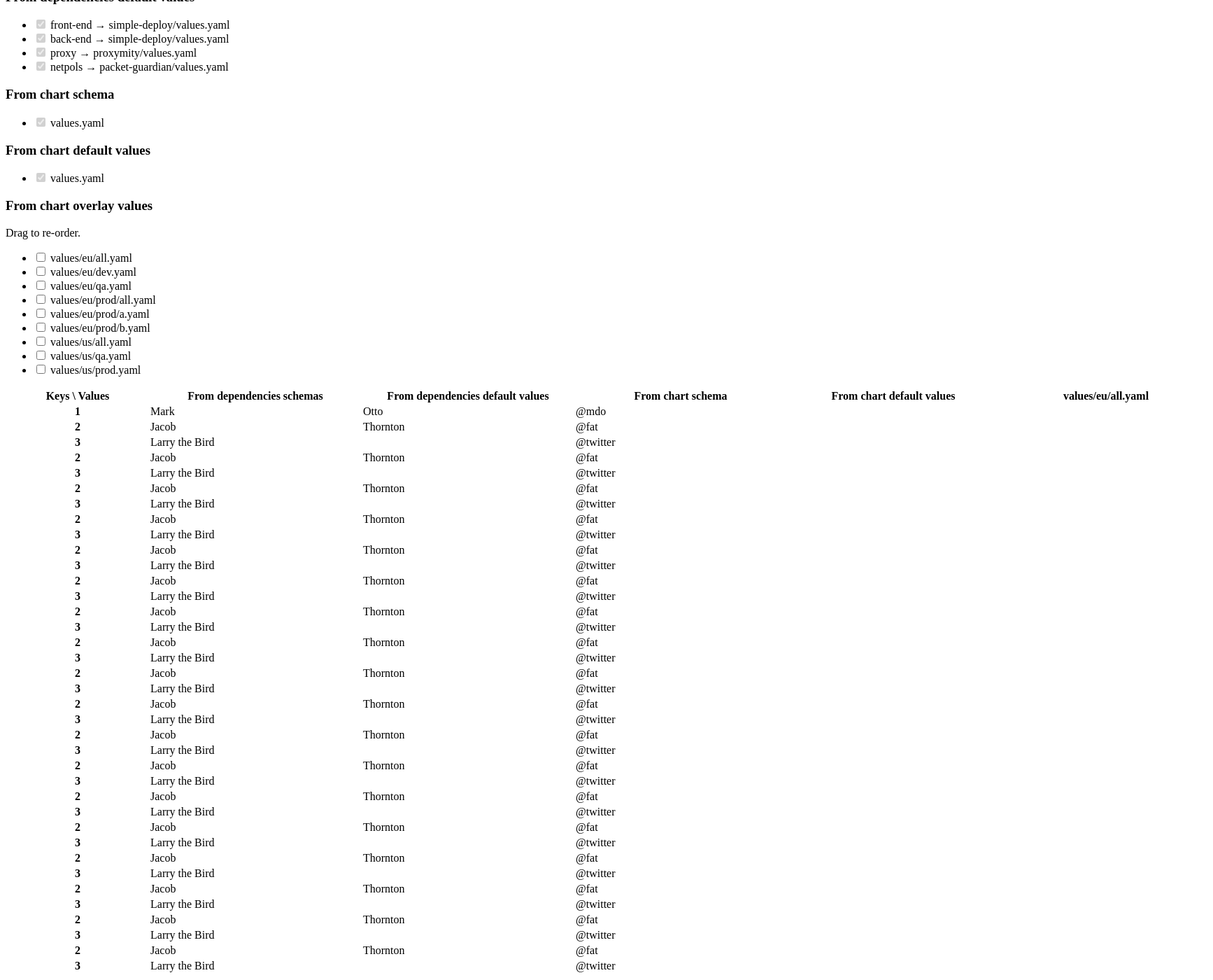
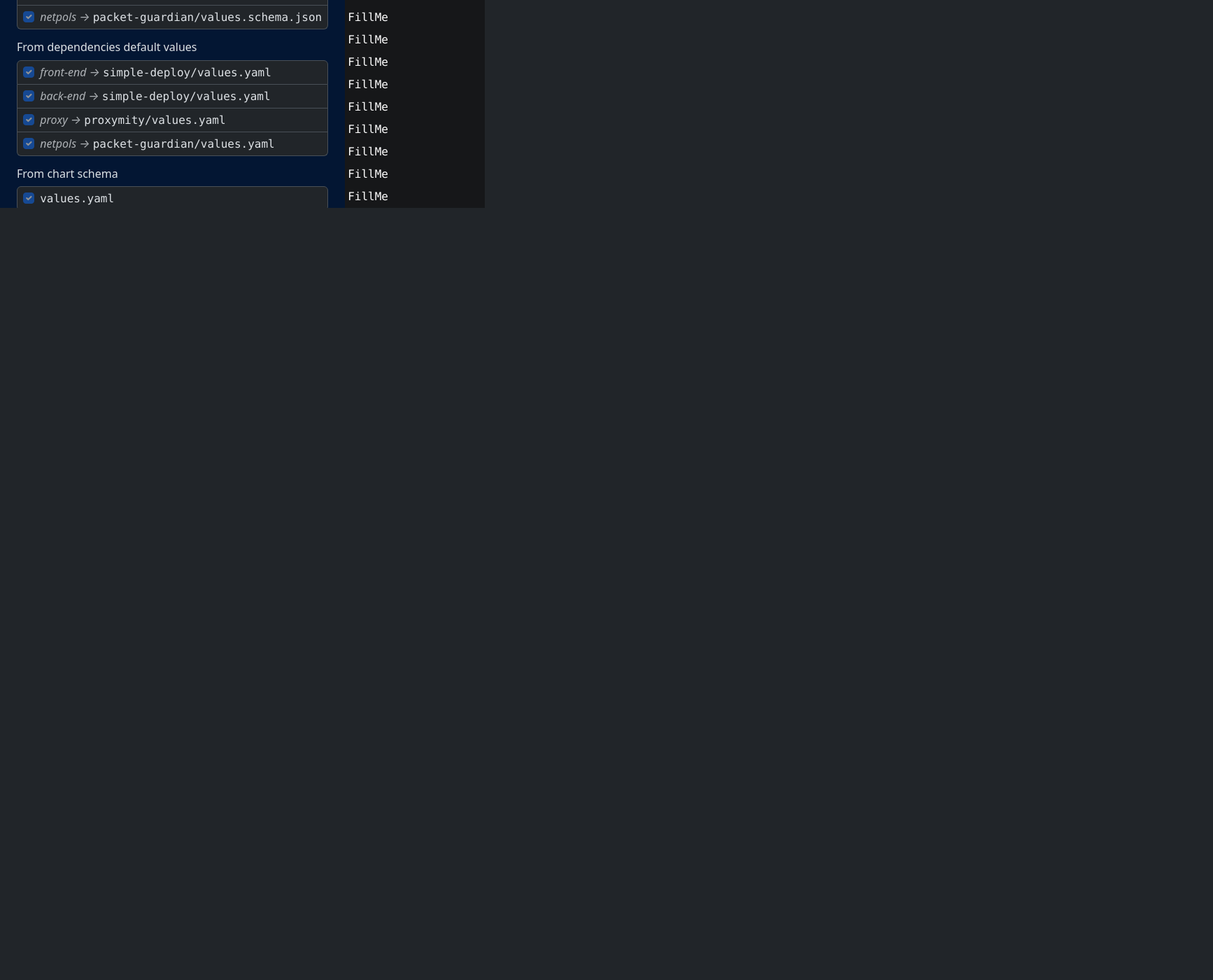
Before and after one commit to martin-deploy-2/helm-table-visualizer, a SvelteKit app: page / in a window 1280 px wide. Shown: the part 503-1903 px from the top of the page at 70% size, 1734 px wide, since content can reach past the window. After the commit the page ends 800 px from the top, so only its background shows below. Built offline with nearby package versions, Linux system fonts and the light colour scheme.

Commit message:
Bootstrap day 2

```diff
--- a/package.json
+++ b/package.json
@@ -14,13 +14,15 @@
 		"format": "prettier --write ."
 	},
 	"dependencies": {
+		"bootstrap": "^5.3.3",
+		"bootstrap-icons": "^1.11.3",
 		"js-yaml": "^4.1.0"
 	},
 	"devDependencies": {
 		"@sveltejs/adapter-auto": "^3.0.0",
 		"@sveltejs/kit": "^2.0.0",
 		"@sveltejs/vite-plugin-svelte": "^3.0.0",
-		"@sveltestrap/sveltestrap": "^6.2.7",
+		"@types/bootstrap": "^5.2.10",
 		"@types/eslint": "^8.56.7",
 		"@types/js-yaml": "^4.0.9",
 		"eslint": "^9.0.0",
--- a/src/app.scss
+++ /dev/null
@@ -1,30 +0,0 @@
-/* 1. Include functions first (so you can manipulate colors, SVGs, calc, etc) */
-@import "bootstrap/scss/functions";
-
-/* 2. Include any default variable overrides here */
-/* ... */
-
-/* 3. Include remainder of required Bootstrap stylesheets (including any separate color mode stylesheets) */
-@import "bootstrap/scss/variables";
-@import "bootstrap/scss/variables-dark";
-
-/* 4. Include any default map overrides here */
-/* ... */
-
-/* 5. Include remainder of required parts */
-@import "bootstrap/scss/maps";
-@import "bootstrap/scss/mixins";
-@import "bootstrap/scss/root";
-
-/* 6. Optionally include any other parts as needed */
-@import "bootstrap/scss/utilities";
-@import "bootstrap/scss/reboot";
-@import "bootstrap/scss/type";
-@import "bootstrap/scss/helpers";
-@import "bootstrap/scss/buttons";
-
-/* 7. Optionally include utilities API last to generate classes based on the Sass map in `_utilities.scss` */
-@import "bootstrap/scss/utilities/api";
-
-/* Add additional custom code here */
-/* ... */
--- a/src/routes/+page.svelte
+++ b/src/routes/+page.svelte
@@ -1,10 +1,25 @@
 <script lang="ts">
-  import { Icon, Styles } from "@sveltestrap/sveltestrap"
+	import { browser } from "$app/environment"
+	import { onMount } from "svelte"
+
+	import "bootstrap/dist/css/bootstrap.css"
+	import "bootstrap-icons/font/bootstrap-icons.css"
+
+	onMount(async () => {
+		if (browser) {
+			const _bootstrap = await import("bootstrap")
+			console.log(_bootstrap)
+		}
+	})
 
 	let darkTheme = true
+
+	$: {
+		if (browser) {
+			document.documentElement.setAttribute("data-bs-theme", darkTheme ? "dark" : "light")
+		}
+	}
 </script>
-
-<Styles theme={darkTheme ? "dark" : "light"} />
 
 <div class="d-flex flex-row vh-100 overflow-hidden">
 	<div class="flex-shrink-0 bg-primary-subtle px-4 py-3 overflow-y-auto">
@@ -120,7 +135,11 @@
 			</li>
 		</ul>
 
-		<h3 class="h6 mt-3 mb-0">From chart overlay values</h3>
+		<h3 class="h6 mt-3 mb-1">From chart overlay values</h3>
+		<label class="form-label mb-0 w-100">
+			<span class="text-body-secondary">Pattern:</span>
+			<input type="search" class="form-control mt-1" placeholder="values/**/*.yaml"/>
+		</label>
 		<p class="text-body-secondary mt-1 mb-2">
 			Drag to re-order.
 		</p>
@@ -185,7 +204,7 @@
 		<table class="table table-sm table-borderless">
 			<thead class="sticky-top">
 				<tr>
-					<th scope="col" class="bg-secondary-subtle text-nowrap text-body-secondary position-sticky start-0" style="min-width: 200px;">Keys \ Values</th>
+					<th scope="col" class="bg-secondary-subtle text-nowrap text-body-secondary position-sticky start-0 text-end" style="min-width: 200px;">Keys \ Values</th>
 					<th scope="col" class="bg-secondary-subtle text-nowrap text-body-secondary" style="min-width: 300px;">From dependencies schemas</th>
 					<th scope="col" class="bg-secondary-subtle text-nowrap text-body-secondary" style="min-width: 300px;">From dependencies default values</th>
 					<th scope="col" class="bg-secondary-subtle text-nowrap text-body-secondary" style="min-width: 300px;">From chart schema</th>
@@ -195,211 +214,128 @@
 			</thead>
 			<tbody>
 				<tr>
-					<th scope="row" class="position-sticky start-0 bg-secondary-subtle">1</th>
-					<td class="bg-primary">Mark</td>
-					<td>Otto</td>
-					<td>@mdo</td>
+					<th scope="row" class="position-sticky start-0 z-2 bg-secondary-subtle font-monospace fw-normal" style="white-space: preserve;">exampleDict</th>
+					<td class="p-0"></td>
+				</tr>
+				<tr>
+					<th scope="row" class="position-sticky start-0 z-2 bg-secondary-subtle font-monospace fw-normal" style="white-space: preserve;">  exampleUndefined</th>
+					<td class="p-0"></td>
+				</tr>
+				<tr>
+					<th scope="row" class="position-sticky start-0 z-2 bg-secondary-subtle font-monospace fw-normal" style="white-space: preserve;">  exampleNull</th>
+					<td class="p-0"></td>
+				</tr>
+				<tr>
+					<th scope="row" class="position-sticky start-0 z-2 bg-secondary-subtle font-monospace fw-normal" style="white-space: preserve;">  exampleBool</th>
+					<td class="p-0">
+						<div class="dropend d-flex flex-row align-items-stretch">
+							<button class="btn btn-secondary btn-sm dropdown-toggle flex-shrink-1 rounded-0 rounded-start" type="button" data-bs-toggle="dropdown" aria-expanded="false">
+								<i class="bi bi-toggles"></i>
+							</button>
+							<ul class="dropdown-menu">
+								<li><button class="dropdown-item px-2 py-1"><i class="bi bi-question-circle me-1"></i> Undefined <span class="text-body-secondary">→ default</span></button></li>
+								<li><button class="dropdown-item px-2 py-1"><i class="bi bi-slash-circle me-1"></i> Null <span class="text-body-secondary">→ delete</span></button></li>
+								<li><button class="dropdown-item px-2 py-1 active"><i class="bi bi-toggles me-1"></i> Boolean</button></li>
+								<li><button class="dropdown-item px-2 py-1"><i class="bi bi-123 me-1"></i> Number</button></li>
+								<li><hr class="dropdown-divider my-2"></li>
+								<li><button class="dropdown-item px-2 py-1"><i class="bi bi-alphabet-uppercase me-1 position-relative"></i> String <span class="text-body-secondary">no quotes</span></button></li>
+								<li><button class="dropdown-item px-2 py-1"><i class="bi bi-alphabet-uppercase me-1 position-relative">
+									<code class="position-absolute top-100 start-100 translate-middle bg-body rounded-circle fw-bolder text-center align-middle fst-normal" style="font-size: 0.6em; margin: -0.5em; 0 0 -0.5em; width: 1.5em; height: 1.5em; line-height: 1.5em;">'</code>
+								</i> String <span class="text-body-secondary"><code>'</code> quotes</span></button></li>
+								<li><button class="dropdown-item px-2 py-1"><i class="bi bi-alphabet-uppercase me-1 position-relative">
+									<code class="position-absolute top-100 start-100 translate-middle bg-body rounded-circle fw-bolder text-center align-middle fst-normal" style="font-size: 0.6em; margin: -0.5em; 0 0 -0.5em; width: 1.5em; height: 1.5em; line-height: 1.5em;">""</code>
+								</i> String <span class="text-body-secondary"><code>"</code> quotes</span></button></li>
+								<li><button class="dropdown-item px-2 py-1"><i class="bi bi-alphabet-uppercase me-1 position-relative">
+									<code class="position-absolute top-100 start-100 translate-middle bg-body rounded-circle fw-bolder text-center align-middle fst-normal" style="font-size: 0.6em; margin: -0.5em; 0 0 -0.5em; width: 1.5em; height: 1.5em; line-height: 1.5em;">|</code>
+								</i> String <span class="text-body-secondary"><code>|</code> block</span></button></li>
+								<li><button class="dropdown-item px-2 py-1"><i class="bi bi-alphabet-uppercase me-1 position-relative">
+									<code class="position-absolute top-100 start-100 translate-middle bg-body rounded-circle fw-bolder text-center align-middle fst-normal" style="font-size: 0.6em; margin: -0.5em; 0 0 -0.5em; width: 1.5em; height: 1.5em; line-height: 1.5em;">|-</code>
+								</i> String <span class="text-body-secondary"><code>|-</code> block</span></button></li>
+								<li><button class="dropdown-item px-2 py-1"><i class="bi bi-alphabet-uppercase me-1 position-relative">
+									<code class="position-absolute top-100 start-100 translate-middle bg-body rounded-circle fw-bolder text-center align-middle fst-normal" style="font-size: 0.6em; margin: -0.5em; 0 0 -0.5em; width: 1.5em; height: 1.5em; line-height: 1.5em;">|+</code>
+								</i> String <span class="text-body-secondary"><code>|+</code> block</span></button></li>
+								<li><button class="dropdown-item px-2 py-1"><i class="bi bi-alphabet-uppercase me-1 position-relative">
+									<code class="position-absolute top-100 start-100 translate-middle bg-body rounded-circle fw-bolder text-center align-middle fst-normal" style="font-size: 0.6em; margin: -0.5em; 0 0 -0.5em; width: 1.5em; height: 1.5em; line-height: 1.5em;">&gt;</code>
+								</i> String <span class="text-body-secondary"><code>&gt;</code> block</span></button></li>
+								<li><button class="dropdown-item px-2 py-1"><i class="bi bi-alphabet-uppercase me-1 position-relative">
+									<code class="position-absolute top-100 start-100 translate-middle bg-body rounded-circle fw-bolder text-center align-middle fst-normal" style="font-size: 0.6em; margin: -0.5em; 0 0 -0.5em; width: 1.5em; height: 1.5em; line-height: 1.5em;">&gt;-</code>
+								</i> String <span class="text-body-secondary"><code>&gt;-</code> block</span></button></li>
+								<li><button class="dropdown-item px-2 py-1"><i class="bi bi-alphabet-uppercase me-1 position-relative">
+									<code class="position-absolute top-100 start-100 translate-middle bg-body rounded-circle fw-bolder text-center align-middle fst-normal" style="font-size: 0.6em; margin: -0.5em; 0 0 -0.5em; width: 1.5em; height: 1.5em; line-height: 1.5em;">&gt;+</code>
+								</i> String <span class="text-body-secondary"><code>&gt;+</code> block</span></button></li>
+								<li><hr class="dropdown-divider my-2"></li>
+								<li><button class="dropdown-item px-2 py-1"><i class="bi bi-list-ul me-1"></i> List</button></li>
+								<li><button class="dropdown-item px-2 py-1"><i class="bi bi-list-nested me-1"></i> Dict</button></li>
+							</ul>
+							<div class="flex-shrink-2 w-100 p-0">
+								<input class="form-check-input m-0 p-0 w-100 h-100 rounded-0 rounded-end" style="background-size: 1em;" type="checkbox" checked/>
+							</div>
+						</div>
+					</td>
+				</tr>
+				<tr>
+					<th scope="row" class="position-sticky start-0 z-2 bg-secondary-subtle font-monospace fw-normal" style="white-space: preserve;">  exampleNumber</th>
+					<td class="p-0">
+						<div class="dropend d-flex flex-row align-items-stretch">
+							<button class="btn btn-secondary btn-sm dropdown-toggle flex-shrink-1 rounded-0 rounded-start" type="button" data-bs-toggle="dropdown" aria-expanded="false">
+								<i class="bi bi-123"></i>
+							</button>
+							<ul class="dropdown-menu">
+								<li><button class="dropdown-item px-2 py-1"><i class="bi bi-question-circle me-1"></i> Undefined <span class="text-body-secondary">→ default</span></button></li>
+								<li><button class="dropdown-item px-2 py-1"><i class="bi bi-slash-circle me-1"></i> Null <span class="text-body-secondary">→ delete</span></button></li>
+								<li><button class="dropdown-item px-2 py-1"><i class="bi bi-toggles me-1"></i> Boolean</button></li>
+								<li><button class="dropdown-item px-2 py-1 active"><i class="bi bi-123 me-1"></i> Number</button></li>
+								<li><hr class="dropdown-divider my-2"></li>
+								<li><button class="dropdown-item px-2 py-1"><i class="bi bi-alphabet-uppercase me-1 position-relative"></i> String <span class="text-body-secondary">no quotes</span></button></li>
+								<li><button class="dropdown-item px-2 py-1"><i class="bi bi-alphabet-uppercase me-1 position-relative">
+									<code class="position-absolute top-100 start-100 translate-middle bg-body rounded-circle fw-bolder text-center align-middle fst-normal" style="font-size: 0.6em; margin: -0.5em; 0 0 -0.5em; width: 1.5em; height: 1.5em; line-height: 1.5em;">'</code>
+								</i> String <span class="text-body-secondary"><code>'</code> quotes</span></button></li>
+								<li><button class="dropdown-item px-2 py-1"><i class="bi bi-alphabet-uppercase me-1 position-relative">
+									<code class="position-absolute top-100 start-100 translate-middle bg-body rounded-circle fw-bolder text-center align-middle fst-normal" style="font-size: 0.6em; margin: -0.5em; 0 0 -0.5em; width: 1.5em; height: 1.5em; line-height: 1.5em;">""</code>
+								</i> String <span class="text-body-secondary"><code>"</code> quotes</span></button></li>
+								<li><button class="dropdown-item px-2 py-1"><i class="bi bi-alphabet-uppercase me-1 position-relative">
+									<code class="position-absolute top-100 start-100 translate-middle bg-body rounded-circle fw-bolder text-center align-middle fst-normal" style="font-size: 0.6em; margin: -0.5em; 0 0 -0.5em; width: 1.5em; height: 1.5em; line-height: 1.5em;">|</code>
+								</i> String <span class="text-body-secondary"><code>|</code> block</span></button></li>
+								<li><button class="dropdown-item px-2 py-1"><i class="bi bi-alphabet-uppercase me-1 position-relative">
+									<code class="position-absolute top-100 start-100 translate-middle bg-body rounded-circle fw-bolder text-center align-middle fst-normal" style="font-size: 0.6em; margin: -0.5em; 0 0 -0.5em; width: 1.5em; height: 1.5em; line-height: 1.5em;">|-</code>
+								</i> String <span class="text-body-secondary"><code>|-</code> block</span></button></li>
+								<li><button class="dropdown-item px-2 py-1"><i class="bi bi-alphabet-uppercase me-1 position-relative">
+									<code class="position-absolute top-100 start-100 translate-middle bg-body rounded-circle fw-bolder text-center align-middle fst-normal" style="font-size: 0.6em; margin: -0.5em; 0 0 -0.5em; width: 1.5em; height: 1.5em; line-height: 1.5em;">|+</code>
+								</i> String <span class="text-body-secondary"><code>|+</code> block</span></button></li>
+								<li><button class="dropdown-item px-2 py-1"><i class="bi bi-alphabet-uppercase me-1 position-relative">
+									<code class="position-absolute top-100 start-100 translate-middle bg-body rounded-circle fw-bolder text-center align-middle fst-normal" style="font-size: 0.6em; margin: -0.5em; 0 0 -0.5em; width: 1.5em; height: 1.5em; line-height: 1.5em;">&gt;</code>
+								</i> String <span class="text-body-secondary"><code>&gt;</code> block</span></button></li>
+								<li><button class="dropdown-item px-2 py-1"><i class="bi bi-alphabet-uppercase me-1 position-relative">
+									<code class="position-absolute top-100 start-100 translate-middle bg-body rounded-circle fw-bolder text-center align-middle fst-normal" style="font-size: 0.6em; margin: -0.5em; 0 0 -0.5em; width: 1.5em; height: 1.5em; line-height: 1.5em;">&gt;-</code>
+								</i> String <span class="text-body-secondary"><code>&gt;-</code> block</span></button></li>
+								<li><button class="dropdown-item px-2 py-1"><i class="bi bi-alphabet-uppercase me-1 position-relative">
+									<code class="position-absolute top-100 start-100 translate-middle bg-body rounded-circle fw-bolder text-center align-middle fst-normal" style="font-size: 0.6em; margin: -0.5em; 0 0 -0.5em; width: 1.5em; height: 1.5em; line-height: 1.5em;">&gt;+</code>
+								</i> String <span class="text-body-secondary"><code>&gt;+</code> block</span></button></li>
+								<li><hr class="dropdown-divider my-2"></li>
+								<li><button class="dropdown-item px-2 py-1"><i class="bi bi-list-ul me-1"></i> List</button></li>
+								<li><button class="dropdown-item px-2 py-1"><i class="bi bi-list-nested me-1"></i> Dict</button></li>
+							</ul>
+							<div class="flex-shrink-2 w-100 p-0">
+								<input class="form-control p-0 w-100 h-100 rounded-0 rounded-end text-end font-monospace" type="number" value="300"/>
+							</div>
+						</div>
+					</td>
+				</tr>
+				<tr>
+					<th scope="row" class="position-sticky start-0 z-2 bg-secondary-subtle font-monospace fw-normal" style="white-space: preserve;">  exampleString</th>
+					<td class="p-0"></td>
+				</tr>
+				<tr>
+					<th scope="row" class="position-sticky start-0 z-2 bg-secondary-subtle font-monospace fw-normal" style="white-space: preserve;">  exampleList</th>
+					<td class="p-0"></td>
 				</tr>
 
-
-    <tr>
-      <th scope="row" class="position-sticky start-0 bg-secondary-subtle">2</th>
-      <td>Jacob</td>
-      <td>Thornton</td>
-      <td>@fat</td>
-    </tr>
-    <tr>
-      <th scope="row" class="position-sticky start-0 bg-secondary-subtle">3</th>
-      <td colspan="2">Larry the Bird</td>
-      <td>@twitter</td>
-    </tr>
-    <tr>
-      <th scope="row" class="position-sticky start-0 bg-secondary-subtle">2</th>
-      <td>Jacob</td>
-      <td>Thornton</td>
-      <td>@fat</td>
-    </tr>
-    <tr>
-      <th scope="row" class="position-sticky start-0 bg-secondary-subtle">3</th>
-      <td colspan="2">Larry the Bird</td>
-      <td>@twitter</td>
-    </tr>
-    <tr>
-      <th scope="row" class="position-sticky start-0 bg-secondary-subtle">2</th>
-      <td>Jacob</td>
-      <td>Thornton</td>
-      <td>@fat</td>
-    </tr>
-    <tr>
-      <th scope="row" class="position-sticky start-0 bg-secondary-subtle">3</th>
-      <td colspan="2">Larry the Bird</td>
-      <td>@twitter</td>
-    </tr>
-    <tr>
-      <th scope="row" class="position-sticky start-0 bg-secondary-subtle">2</th>
-      <td>Jacob</td>
-      <td>Thornton</td>
-      <td>@fat</td>
-    </tr>
-    <tr>
-      <th scope="row" class="position-sticky start-0 bg-secondary-subtle">3</th>
-      <td colspan="2">Larry the Bird</td>
-      <td>@twitter</td>
-    </tr>
-    <tr>
-      <th scope="row" class="position-sticky start-0 bg-secondary-subtle">2</th>
-      <td>Jacob</td>
-      <td>Thornton</td>
-      <td>@fat</td>
-    </tr>
-    <tr>
-      <th scope="row" class="position-sticky start-0 bg-secondary-subtle">3</th>
-      <td colspan="2">Larry the Bird</td>
-      <td>@twitter</td>
-    </tr>
-    <tr>
-      <th scope="row" class="position-sticky start-0 bg-secondary-subtle">2</th>
-      <td>Jacob</td>
-      <td>Thornton</td>
-      <td>@fat</td>
-    </tr>
-    <tr>
-      <th scope="row" class="position-sticky start-0 bg-secondary-subtle">3</th>
-      <td colspan="2">Larry the Bird</td>
-      <td>@twitter</td>
-    </tr>
-    <tr>
-      <th scope="row" class="position-sticky start-0 bg-secondary-subtle">2</th>
-      <td>Jacob</td>
-      <td>Thornton</td>
-      <td>@fat</td>
-    </tr>
-    <tr>
-      <th scope="row" class="position-sticky start-0 bg-secondary-subtle">3</th>
-      <td colspan="2">Larry the Bird</td>
-      <td>@twitter</td>
-    </tr>
-    <tr>
-      <th scope="row" class="position-sticky start-0 bg-secondary-subtle">2</th>
-      <td>Jacob</td>
-      <td>Thornton</td>
-      <td>@fat</td>
-    </tr>
-    <tr>
-      <th scope="row" class="position-sticky start-0 bg-secondary-subtle">3</th>
-      <td colspan="2">Larry the Bird</td>
-      <td>@twitter</td>
-    </tr>
-    <tr>
-      <th scope="row" class="position-sticky start-0 bg-secondary-subtle">2</th>
-      <td>Jacob</td>
-      <td>Thornton</td>
-      <td>@fat</td>
-    </tr>
-    <tr>
-      <th scope="row" class="position-sticky start-0 bg-secondary-subtle">3</th>
-      <td colspan="2">Larry the Bird</td>
-      <td>@twitter</td>
-    </tr>
-    <tr>
-      <th scope="row" class="position-sticky start-0 bg-secondary-subtle">2</th>
-      <td>Jacob</td>
-      <td>Thornton</td>
-      <td>@fat</td>
-    </tr>
-    <tr>
-      <th scope="row" class="position-sticky start-0 bg-secondary-subtle">3</th>
-      <td colspan="2">Larry the Bird</td>
-      <td>@twitter</td>
-    </tr>
-    <tr>
-      <th scope="row" class="position-sticky start-0 bg-secondary-subtle">2</th>
-      <td>Jacob</td>
-      <td>Thornton</td>
-      <td>@fat</td>
-    </tr>
-    <tr>
-      <th scope="row" class="position-sticky start-0 bg-secondary-subtle">3</th>
-      <td colspan="2">Larry the Bird</td>
-      <td>@twitter</td>
-    </tr>
-    <tr>
-      <th scope="row" class="position-sticky start-0 bg-secondary-subtle">2</th>
-      <td>Jacob</td>
-      <td>Thornton</td>
-      <td>@fat</td>
-    </tr>
-    <tr>
-      <th scope="row" class="position-sticky start-0 bg-secondary-subtle">3</th>
-      <td colspan="2">Larry the Bird</td>
-      <td>@twitter</td>
-    </tr>
-    <tr>
-      <th scope="row" class="position-sticky start-0 bg-secondary-subtle">2</th>
-      <td>Jacob</td>
-      <td>Thornton</td>
-      <td>@fat</td>
-    </tr>
-    <tr>
-      <th scope="row" class="position-sticky start-0 bg-secondary-subtle">3</th>
-      <td colspan="2">Larry the Bird</td>
-      <td>@twitter</td>
-    </tr>
-    <tr>
-      <th scope="row" class="position-sticky start-0 bg-secondary-subtle">2</th>
-      <td>Jacob</td>
-      <td>Thornton</td>
-      <td>@fat</td>
-    </tr>
-    <tr>
-      <th scope="row" class="position-sticky start-0 bg-secondary-subtle">3</th>
-      <td colspan="2">Larry the Bird</td>
-      <td>@twitter</td>
-    </tr>
-    <tr>
-      <th scope="row" class="position-sticky start-0 bg-secondary-subtle">2</th>
-      <td>Jacob</td>
-      <td>Thornton</td>
-      <td>@fat</td>
-    </tr>
-    <tr>
-      <th scope="row" class="position-sticky start-0 bg-secondary-subtle">3</th>
-      <td colspan="2">Larry the Bird</td>
-      <td>@twitter</td>
-    </tr>
-    <tr>
-      <th scope="row" class="position-sticky start-0 bg-secondary-subtle">2</th>
-      <td>Jacob</td>
-      <td>Thornton</td>
-      <td>@fat</td>
-    </tr>
-    <tr>
-      <th scope="row" class="position-sticky start-0 bg-secondary-subtle">3</th>
-      <td colspan="2">Larry the Bird</td>
-      <td>@twitter</td>
-    </tr>
-    <tr>
-      <th scope="row" class="position-sticky start-0 bg-secondary-subtle">2</th>
-      <td>Jacob</td>
-      <td>Thornton</td>
-      <td>@fat</td>
-    </tr>
-    <tr>
-      <th scope="row" class="position-sticky start-0 bg-secondary-subtle">3</th>
-      <td colspan="2">Larry the Bird</td>
-      <td>@twitter</td>
-    </tr>
-    <tr>
-      <th scope="row" class="position-sticky start-0 bg-secondary-subtle">2</th>
-      <td>Jacob</td>
-      <td>Thornton</td>
-      <td>@fat</td>
-    </tr>
-    <tr>
-      <th scope="row" class="position-sticky start-0 bg-secondary-subtle">3</th>
-      <td colspan="2">Larry the Bird</td>
-      <td>@twitter</td>
-    </tr>
+				{#each { length: 100 } as _}
+					<tr>
+						<th scope="row" class="position-sticky start-0 z-2 bg-secondary-subtle font-monospace fw-normal" style="white-space: preserve;">FillMe</th>
+						<td class="p-0"></td>
+					</tr>
+				{/each}
 
 
 
```
Also changed, not shown: 1 other file (tests, documents, lock files or other folders).
